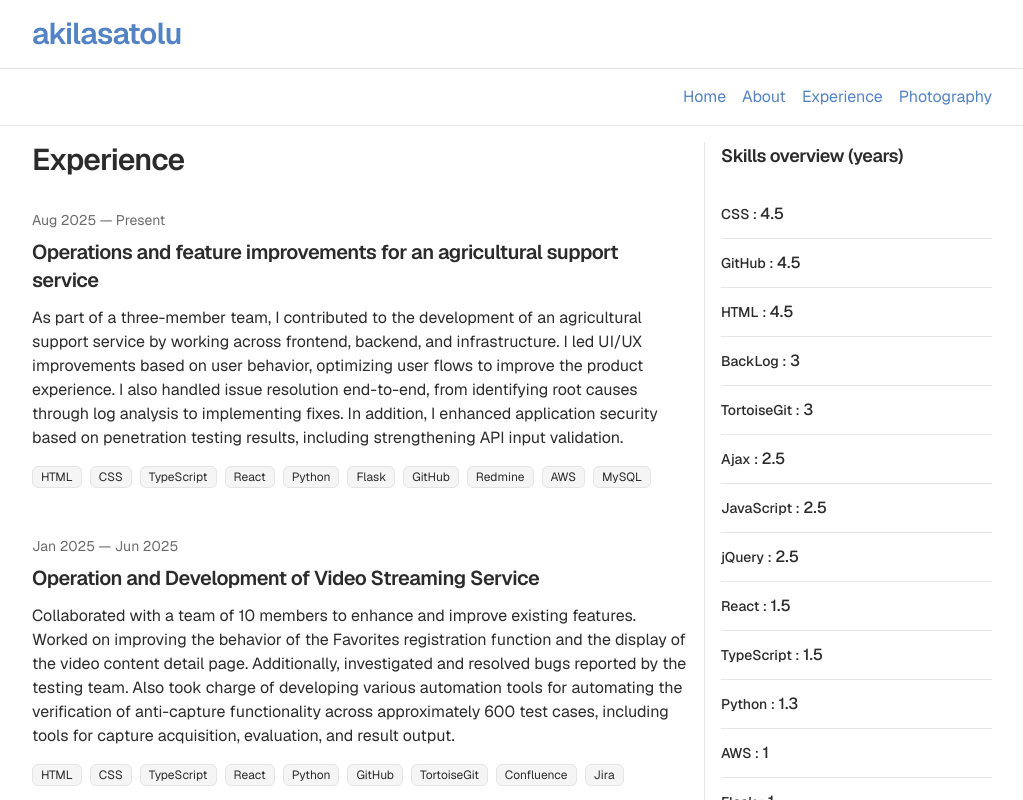
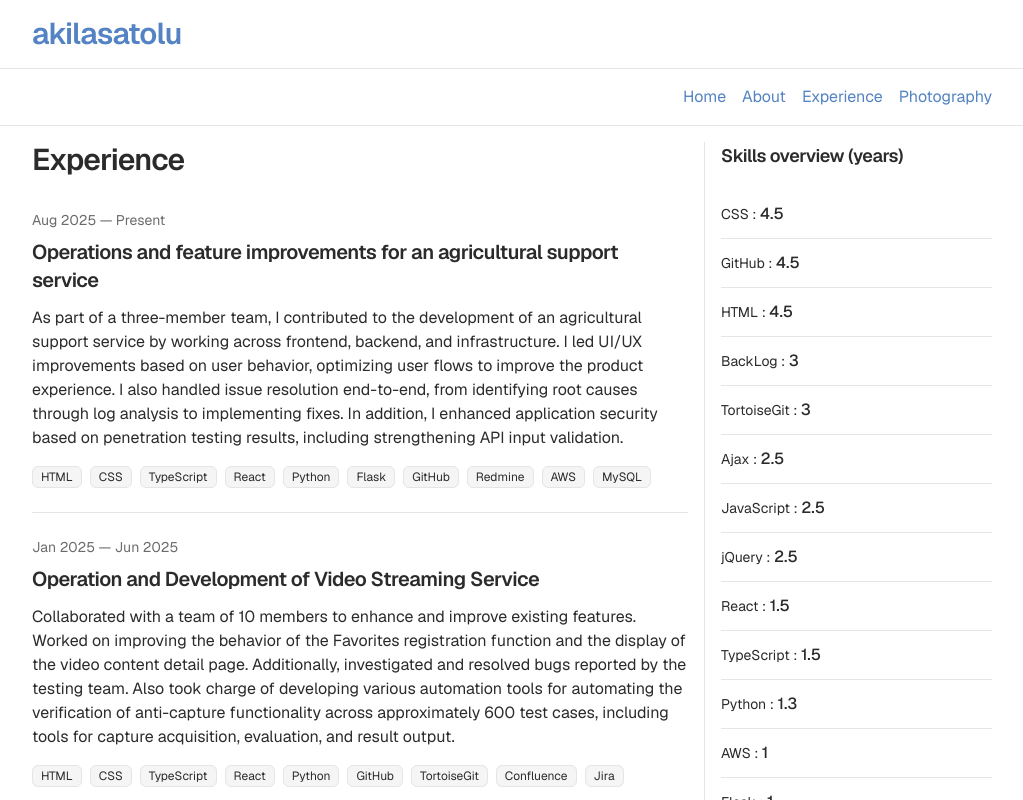
Before and after one commit to akilasatolu/akilasatolu-v5, a Next.js app: page /experience in a window 1280 px wide. Shown: the top 800 px of the page, without its empty margins (128-1151 px from the left). Built offline with nearby package versions, Linux system fonts and the light colour scheme.

Commit message:
[update] experience余白とborder調整

```diff
--- a/app/experience/page.tsx
+++ b/app/experience/page.tsx
@@ -13,13 +13,13 @@ export default async function ExperiencePage() {
         <div className="flex min-h-0 w-full flex-1 flex-col justify-start md:flex-row md:items-stretch gap-8 md:gap-4">
             <div className="w-full min-w-0 md:flex-1">
                 <PageTitle title="Experience" />
-                <ul className="mt-8 space-y-12">
+                <ul className="mt-8 divide-y divide-[color:var(--border)]">
                     {Projects.map((pj) => {
                         const [start, end] = pj.pjPeriod;
                         const periodLabel = `${start} — ${end}`;
 
                         return (
-                            <li key={pj.pjTitle}>
+                            <li key={pj.pjTitle} className="pt-6 pb-6 first:pt-0 last:pb-0">
                                 <p className="text-sm text-[color:var(--muted)]">{periodLabel}</p>
                                 <p className="mt-2 text-xl font-semibold tracking-tight text-foreground">
                                     {pj.pjTitle}
@@ -49,7 +49,7 @@ export default async function ExperiencePage() {
                             className="flex min-w-0 flex-row border-b border-[color:var(--border)] pb-3 last:border-b-0 last:pb-0"
                         >
                             <p className="min-w-0 max-w-full break-words font-medium text-foreground whitespace-normal">
-                                <span className="text-sm">{row.skill} : </span>{row.years}
+                                <span className="text-sm font-normal">{row.skill} : </span>{row.years}
                             </p>
                         </li>
                     ))}
```
